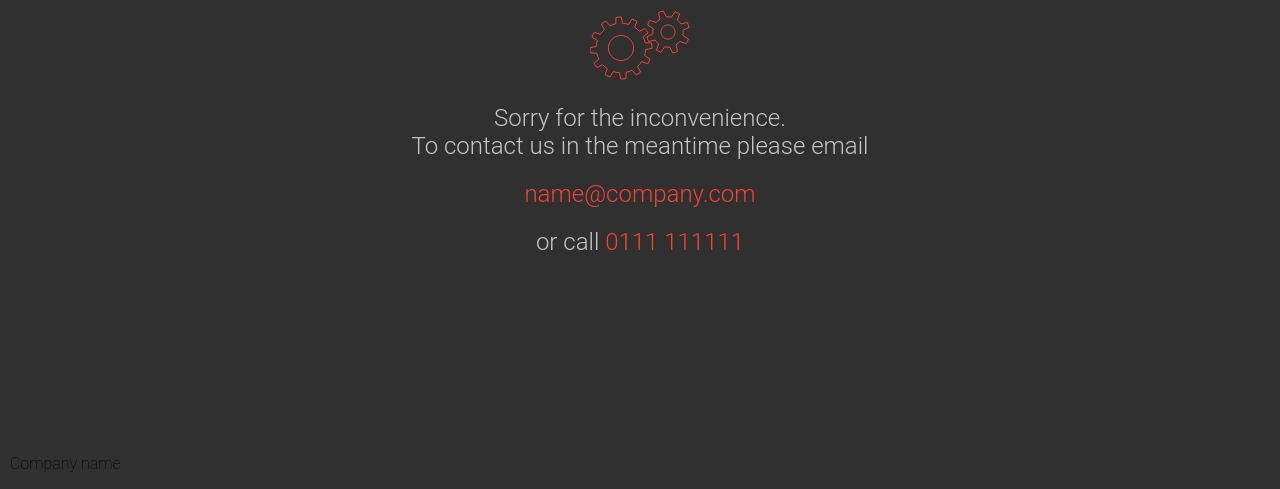
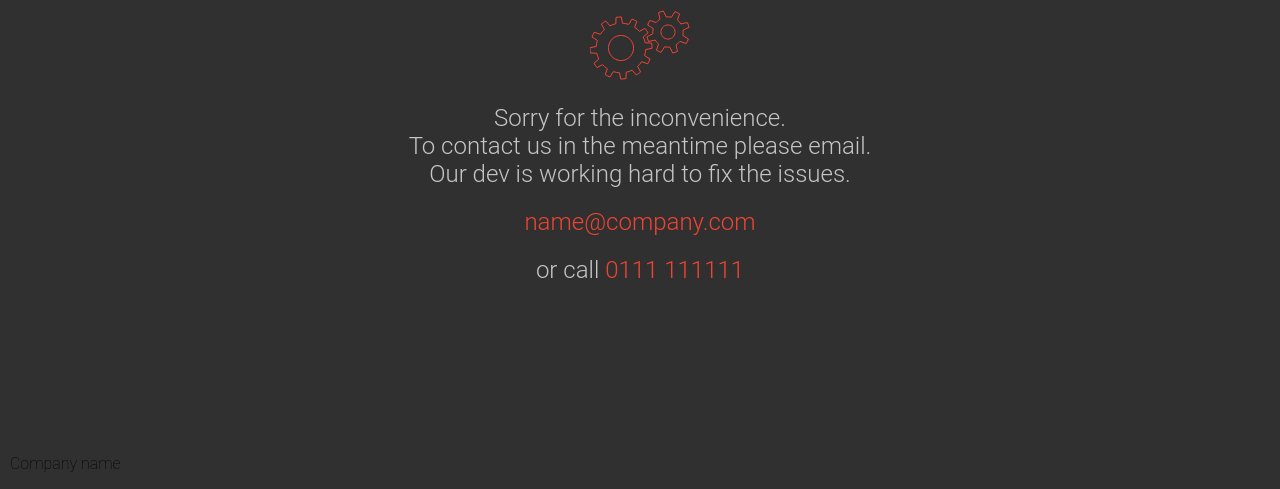
Before and after one commit to Sejby/Maintenance-Loader, a plain HTML site: page index.html in a window 1280 px wide. Shown: the part 311-800 px from the top of the page. Drawn offline with Linux system fonts and the light colour scheme.

Commit message:
created maintenance site loader

```diff
--- a/index.html
+++ b/index.html
@@ -53,7 +53,7 @@
                         to="-360 78 21" repeatCount="indefinite" </animateTransform>
                 </g>
         </svg>
-        <h2>Sorry for the inconvenience.<br>To contact us in the meantime please email</h2>
+        <h2>Sorry for the inconvenience.<br>To contact us in the meantime please email. <br>Our dev is working hard to fix the issues.</h2>
         <a href="mailto:email">name@company.com</a>
         <h2>or call <span>0111 111111</span></h2>
     </div>
```
